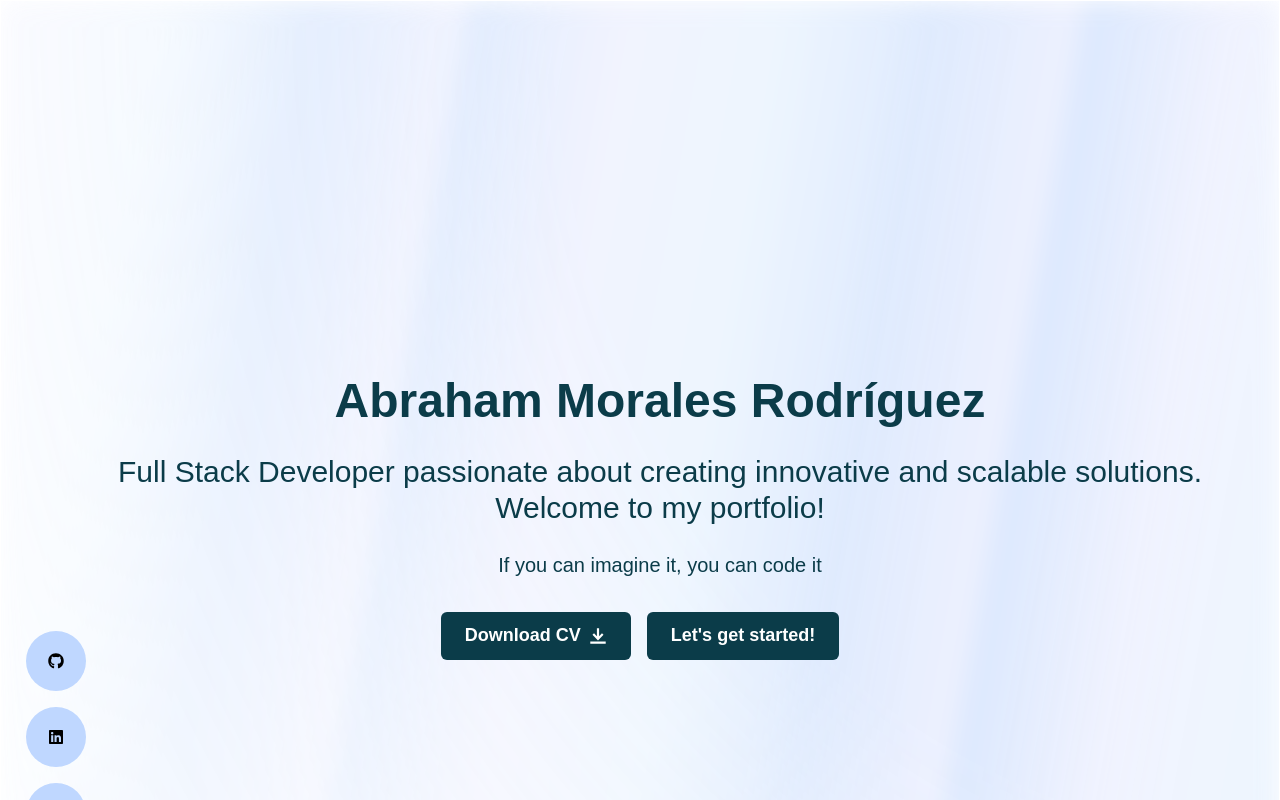
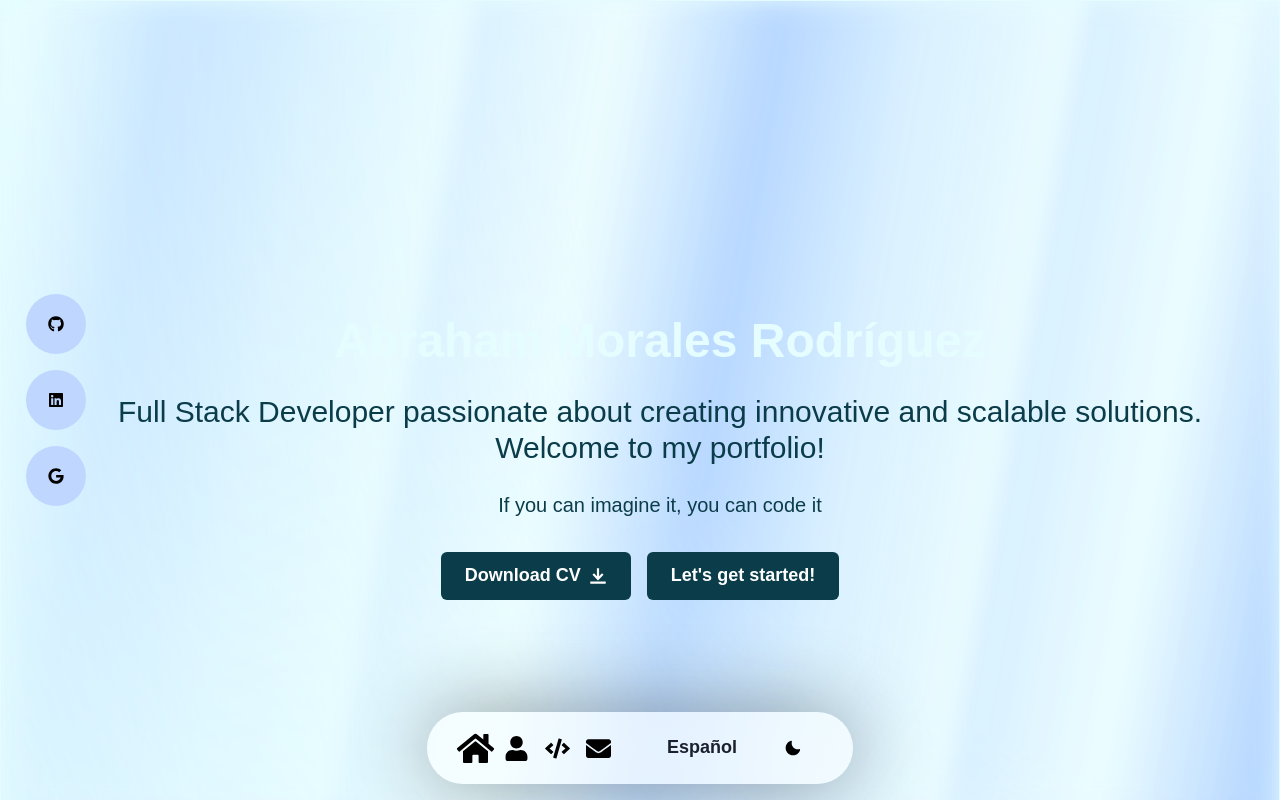
Before and after one commit to abrahammordev/Portfolio, a React (Vite) app: page / in a window 1280 px wide. Shown: the top 800 px of the page. Built offline with nearby package versions, Linux system fonts and the light colour scheme.

Commit message:
Refactor App component structure for cleaner layout; update HeroSection text color for better contrast; enhance global theme colors and styles for improved aesthetics and accessibility.

```diff
--- a/src/App.tsx
+++ b/src/App.tsx
@@ -10,18 +10,12 @@ function App() {
   return (
     <Router>
       <Analytics />
-      <div className="aurora-background">
-        <AuroraBackground>
-          <Navbar />
-          <SocialLinks />
-          <div style={{ paddingTop: '60px' }}>
-            <AppRoutes />
-          </div>
-        </AuroraBackground>
-      </div>
-    </Router >
-
-
+      <AuroraBackground>
+        <Navbar />
+        <SocialLinks />
+        <AppRoutes />
+      </AuroraBackground>
+    </Router>
   );
 }
 
--- a/src/components/HomeComponents/HeroSection.tsx
+++ b/src/components/HomeComponents/HeroSection.tsx
@@ -35,7 +35,7 @@ const HeroSection = () => {
             as="h1"
             fontSize={{ base: "3xl", md: "5xl" }}
             fontWeight="bold"
-            color={"brand.500"}
+            color={"brand.50"}
             fontFamily="'Alegreya Sans SC', sans-serif"
             ml={{ base: 0, md: 10 }}
             mb={6}
--- a/src/main.tsx
+++ b/src/main.tsx
@@ -8,6 +8,7 @@ import './styles/globals.css';
 
 
 createRoot(document.getElementById("root")!).render(
+  //#TODO Fix accesibility issues and improve UX
   <StrictMode>
     <ChakraProvider theme={extendTheme}>
       <App />
--- a/src/theme/extendedTheme.tsx
+++ b/src/theme/extendedTheme.tsx
@@ -5,8 +5,8 @@ const theme = extendTheme({
   styles: {
     global: (props: any) => ({
       body: {
-        bg: 'transparent',
-        color: mode("brand.letter", "whiteAlpha.900")(props),
+        bg: mode("brand.50", "brand.600")(props),
+        color: mode("brand.600", "whiteAlpha.900")(props),
         lineHeight: "base",
         _before: {
           content: "''",
@@ -14,57 +14,63 @@ const theme = extendTheme({
           inset: 0,
           backdropFilter: "blur(10px)",
           zIndex: -2,
-        }
+          background: mode(
+            "linear-gradient(135deg, brand.auroraLight.start, brand.auroraLight.middle, brand.auroraLight.end)",
+            "linear-gradient(135deg, brand.auroraDark.start, brand.auroraDark.middle, brand.auroraDark.end)"
+          )(props),
+        },
       },
       html: {
         "@keyframes aurora": {
           "0%": { backgroundPosition: "0% 50%, 0% 50%" },
           "50%": { backgroundPosition: "200% 50%, 200% 50%" },
-          "100%": { backgroundPosition: "0% 50%, 0% 50%" }
-        }
-      }
+          "100%": { backgroundPosition: "0% 50%, 0% 50%" },
+        },
+      },
     }),
   },
 
   fonts: {
     heading: "'Alegreya Sans SC', sans-serif",
     body: "'Alegreya Sans SC', sans-serif",
-
   },
 
   colors: {
     brand: {
-      letter: "#1f2937",
-      50: "#E5FDFF",
-      100: "#BFD7FF",
-      300: "#3b82f6",
-      400: "#2563eb",
-      500: "#0B3C49",
-      600: "#020F2E",
+      letter: "#BFD7FF",
+      50: "#E5FDFF",  // Fondo claro
+      100: "#BFD7FF", // Azul suave
+      300: "#3b82f6", // Azul medio
+      400: "#2563eb", // Azul más intenso
+      500: "#0B3C49", // Azul oscuro
+      600: "#020F2E", // Azul muy oscuro (fondo oscuro)
+
       auroraLight: {
-        start: "rgba(59, 130, 246, 0.3)",
-        middle: "rgba(165, 180, 252, 0.3)",
-        end: "rgba(147, 197, 253, 0.3)"
+        start: "rgba(191, 215, 255, 0.6)",  // Azul cielo claro
+        middle: "rgba(255, 255, 255, 0.4)", // Blanco translúcido
+        end: "rgba(75, 130, 255, 0.6)",     // Azul fuerte
       },
       auroraDark: {
-        start: "rgba(59, 130, 246, 0.5)",
-        middle: "rgba(124, 58, 237, 0.5)",
-        end: "rgba(99, 102, 241, 0.5)"
-      }
+        start: "rgba(2, 15, 46, 0.8)",    // Azul oscuro
+        middle: "rgba(20, 40, 90, 0.7)",  // Azul intermedio
+        end: "rgba(191, 215, 255, 0.5)",  // Azul claro translúcido
+      },
     },
   },
+
   components: {
     Button: {
       baseStyle: {
         _hover: {
-          color: "brand.600",
+          bg: "brand.300",
+          color: "white",
         },
       },
     },
     Box: {
       baseStyle: {
         _hover: {
-          color: "brand.300",
+          color: "brand.100",
         },
       },
     },
@@ -74,12 +80,11 @@ const theme = extendTheme({
         transition: "all 0.3s ease-in-out",
       },
       _hover: {
-        backgroundColor: "brand.500",
+        backgroundColor: "brand.400",
         color: "white",
-        transform: "scale(1.1)",
+        transform: "scale(1.05)",
       },
     },
-
   },
 });
 
```
